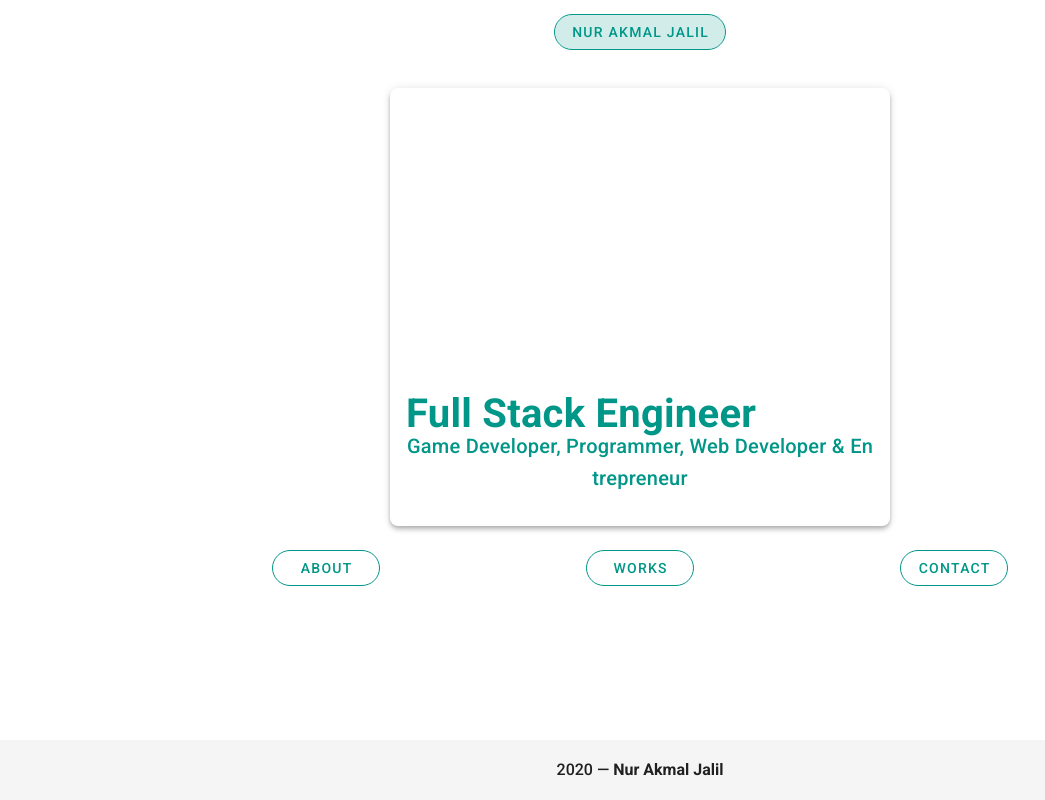
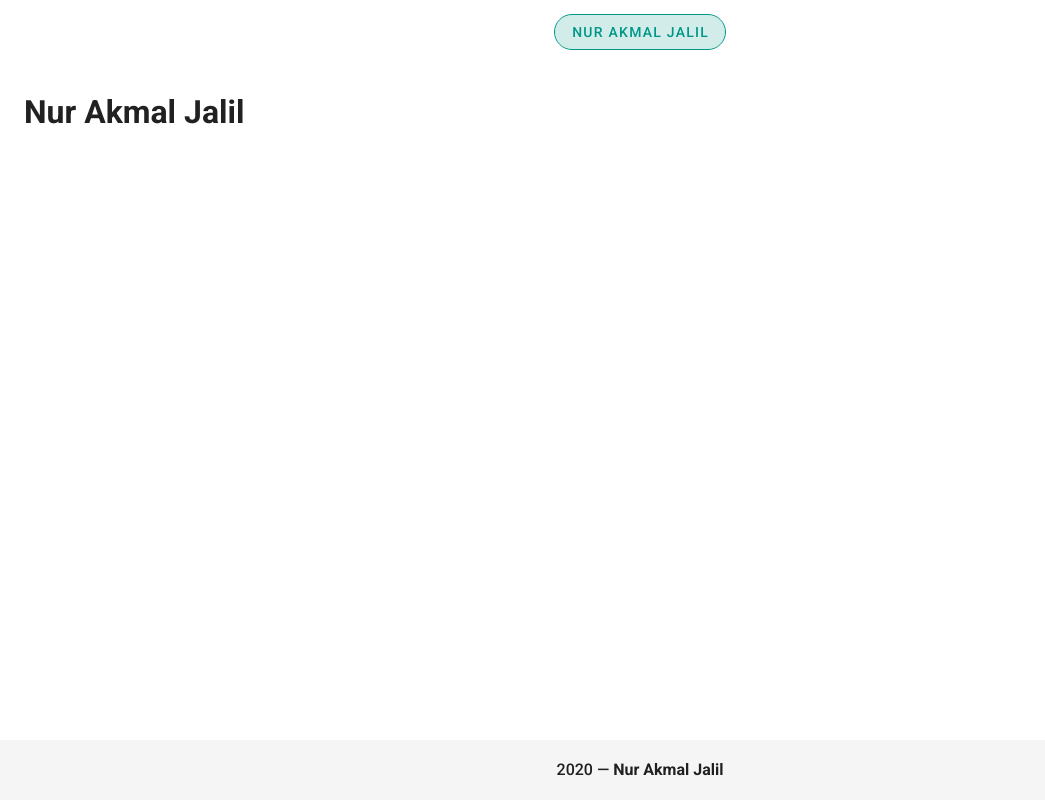
Before and after one commit to nurakmaljalil91/porfolio-page-4, a Vue app: page / in a window 1280 px wide. Shown: the whole page, without its empty margins (0-1045 px from the left). Built offline with nearby package versions, Linux system fonts and the light colour scheme.

Commit message:
learn transition

```diff
--- a/src/views/Home.vue
+++ b/src/views/Home.vue
@@ -1,62 +1,25 @@
 <template>
   <div class="home">
     <v-container fluid>
-      <v-row>
-        <v-col cols="12">
-          <div class="text-center">
-            <ProfileCard />
-          </div>
-        </v-col>
-        <v-col cols="12">
-          <div class="text-center">
-            <v-row align="center" justify="center">
-              <v-col lg="3" cols="12">
-                <v-btn
-                  width="108"
-                  outlined
-                  rounded
-                  color="teal"
-                  dark
-                  to="/About"
-                  >About</v-btn
-                ></v-col
-              >
-              <v-col lg="3" cols="12"
-                ><v-btn
-                  width="108"
-                  outlined
-                  rounded
-                  color="teal"
-                  dark
-                  to="/Works"
-                  >Works</v-btn
-                ></v-col
-              >
-              <v-col lg="3" cols="12">
-                <v-btn
-                  width="108"
-                  outlined
-                  rounded
-                  color="teal"
-                  dark
-                  to="/Contact"
-                  >Contact</v-btn
-                ></v-col
-              >
-            </v-row>
-          </div></v-col
-        >
-      </v-row>
+      <v-slide-y-transition>
+        <h1 v-show="created">Nur Akmal Jalil</h1>
+      </v-slide-y-transition>
     </v-container>
   </div>
 </template>
 
 <script>
-import ProfileCard from "@/components/ProfileCard";
+//import ProfileCard from "@/components/ProfileCard";
 export default {
   name: "Home",
-  components: {
-    ProfileCard,
+  data() {
+    return {
+      created: false,
+    };
   },
-};
+  created() {
+    setTimeout(() => {
+        this.created = true
+      }, 1000);
+  }};
 </script>
```
